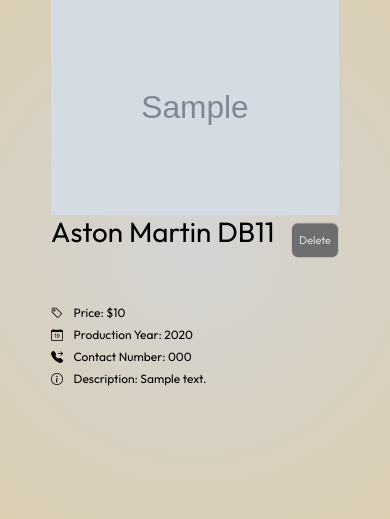
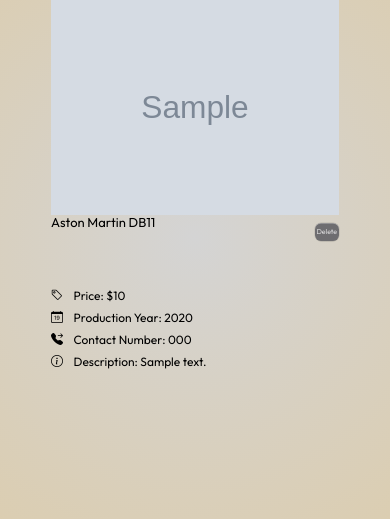
Before and after one commit to lukasz-b96/Project-3-Sahara-Car-Deals, a Node server app: page /car/600000000000000000000001 in a window 390 px wide. Shown: the part 237-756 px from the top of the page. Run offline with Node 20, Linux system fonts and the light colour scheme; tables that the repository leaves empty hold one stand-in row (values such as "Sample post"); grey boxes marked "Sample" are stand-in pictures; some libraries are stand-ins or nearby versions.

Commit message:
fix buttons

```diff
--- a/public/css/Styles.css
+++ b/public/css/Styles.css
@@ -139,6 +139,7 @@ a:hover {
   touch-action: manipulation;
   height: 40%;
   margin-bottom: 3px;
+  float: right;
 }
 .opened {
   display: none;
@@ -169,13 +170,17 @@ a:hover {
     font-size: 12px !important;
   }
   .custom-btn {
-    font-size: 11px;
-    height: 40%;
-    margin-right: 1px !important;
+    font-size: 7px;
+    height: 26%;
+
+    padding: 4px 2px;
   }
   .form-popup input {
     font-size: 7px;
     max-width: 100px;
+  }
+  .mobile-name {
+    font-size: 13px;
   }
 }
 
@@ -224,9 +229,6 @@ footer a {
   color: white;
   text-decoration: none;
   box-shadow: inset 0 -1px 0 hsla(0, 0%, 100%, 0.4);
-}
-
-footer a:hover {
 }
 
 footer ul p {
--- a/views/car.ejs
+++ b/views/car.ejs
@@ -27,14 +27,15 @@
 
     <div class="col-12 d-flex justify-content-between ">
 
-      <h1 class="text-nowrap pb-5"><%- car.brand -%> <%- car.model -%></h1>
+      <h1 class="text-nowrap pb-5 mobile-name"><%- car.brand -%> <%- car.model -%></h1>
       <div class="mt-1 position">
-        <button class="me-3 mt-1 custom-btn" onclick="openForm()" id="diss">Delete</button>
+        <button class=" mt-1 custom-btn" onclick="openForm()" id="diss">Delete</button>
         <div id="opened" class="opened">
           <form action="/car/<%- car._id -%>" enctype="multipart/form-data" method="POST">
-            <button class="me-3 mt-1 custom-btn" type="submit">Confirm</button>
-            <button class="me-3 mt-1 custom-btn" onclick="closeForm()">Close</button>
-            <div class="form-popup me-3">
+            <button class=" mt-1 ms-1 custom-btn" onclick="closeForm()">Close</button>
+            <button class=" mt-1 custom-btn" type="submit">Confirm</button>
+
+            <div class="form-popup ">
 
               <input type="hidden" name="id" value="<?php echo $id; ?>" />
 
```
